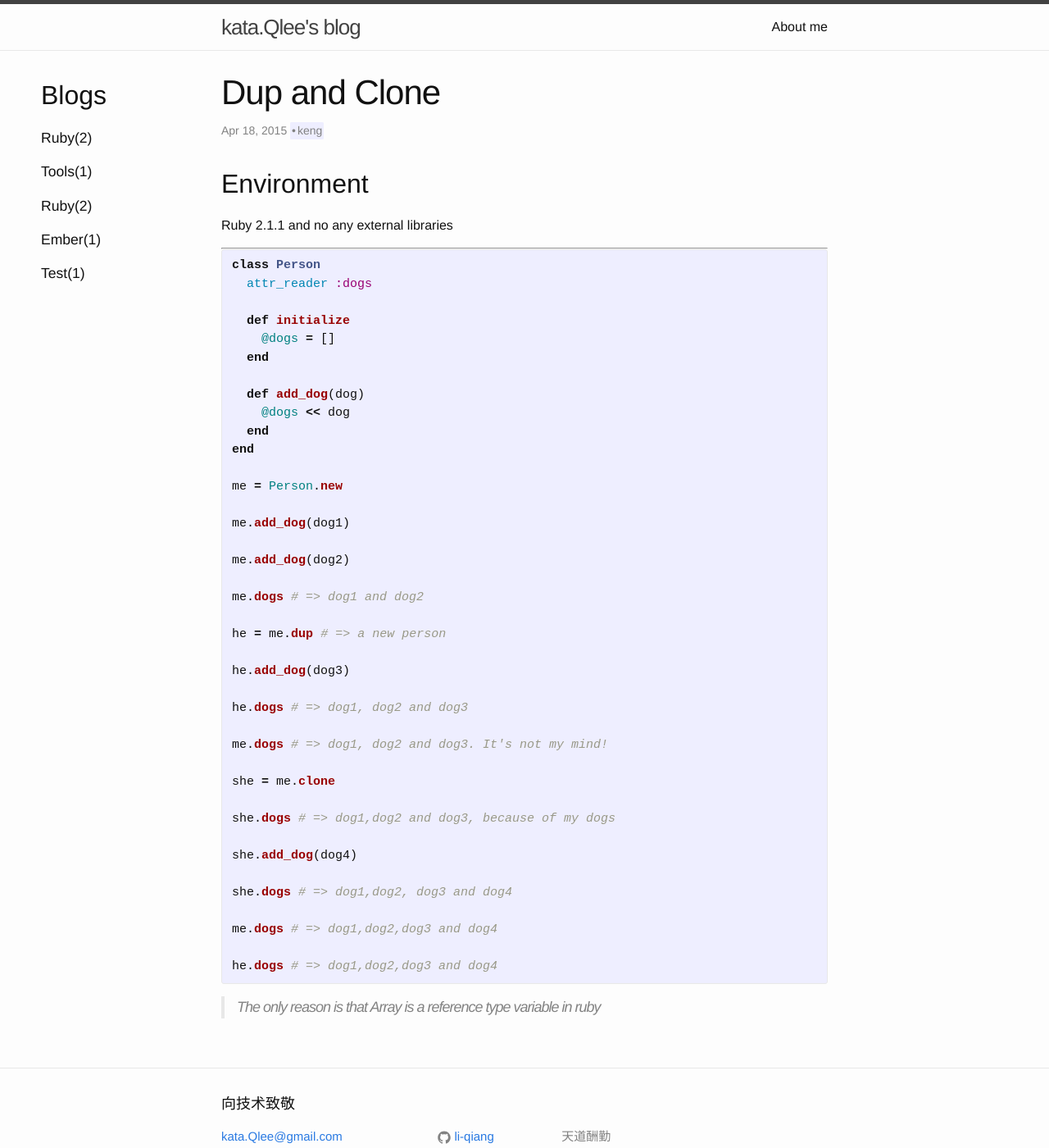
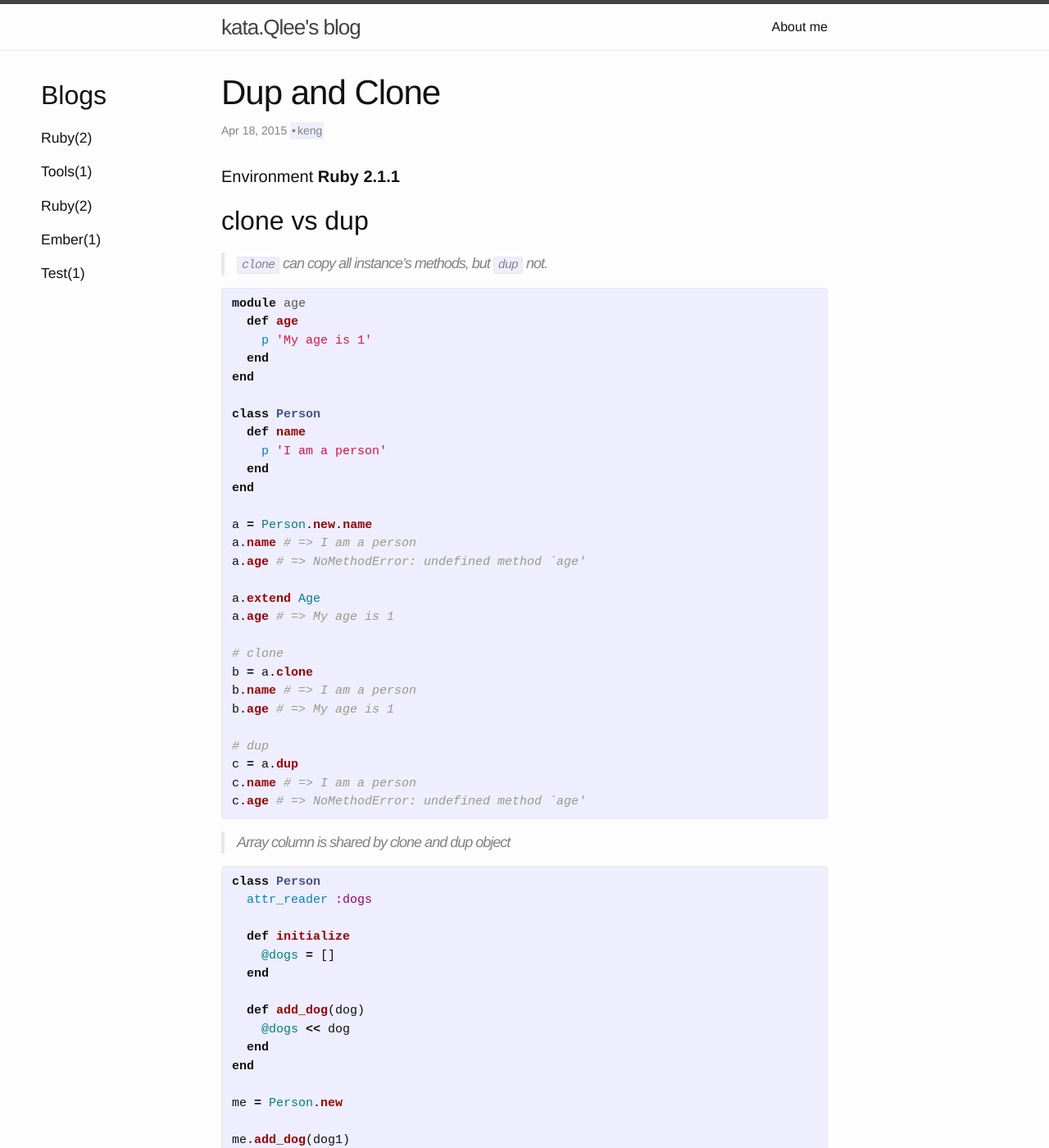
Before and after one commit to li-qiang/li-qiang.github.io, a Jekyll site: the page built from _posts/2015-04-18-dup-clone.markdown, in a window 1280 px wide and 1400 px high. Shown: the whole window at 82% size. Built offline with Jekyll 4.4.1, drawn with Linux system fonts in a browser that asks for light colours; Markdown is read by kramdown in place of the engine named in the settings; some of the changed text lies outside the part shown.

Commit message:
add clone and dup differences

```diff
--- a/_posts/2015-04-18-dup-clone.markdown
+++ b/_posts/2015-04-18-dup-clone.markdown
@@ -4,9 +4,44 @@ title: Dup and Clone
 categories: ruby
 tags: keng
 ---
-## Environment ##
-Ruby 2.1.1 and no any external libraries
-- - -
+#### Environment **Ruby 2.1.1**
+
+## clone vs dup
+> `clone` can copy all instance's methods, but `dup` not.
+{% highlight ruby %}
+
+module age
+  def age
+    p 'My age is 1'
+  end
+end
+
+class Person
+  def name
+    p 'I am a person'
+  end
+end
+
+a = Person.new.name
+a.name # => I am a person
+a.age # => NoMethodError: undefined method `age'
+
+a.extend Age
+a.age # => My age is 1
+
+# clone
+b = a.clone
+b.name # => I am a person
+b.age # => My age is 1
+
+# dup
+c = a.dup
+c.name # => I am a person
+c.age # => NoMethodError: undefined method `age'
+
+{% endhighlight %}
+
+> Array column is shared by clone and dup object
 
 {% highlight ruby %}
 class Person
@@ -25,30 +60,26 @@ me = Person.new
 
 me.add_dog(dog1)
 
-me.add_dog(dog2)
-
-me.dogs # => dog1 and dog2
+me.dogs # => dog1
 
 he = me.dup # => a new person
 
-he.add_dog(dog3)
+he.add_dog(dog2)
 
-he.dogs # => dog1, dog2 and dog3
+he.dogs # => dog1, dog2
 
-me.dogs # => dog1, dog2 and dog3. It's not my mind!
+me.dogs # => dog1, dog2
 
 she = me.clone
 
-she.dogs # => dog1,dog2 and dog3, because of my dogs
+she.dogs # => dog1,dog2
 
-she.add_dog(dog4)
+she.add_dog(dog3)
 
-she.dogs # => dog1,dog2, dog3 and dog4
+she.dogs # => dog1,dog2, dog3
 
-me.dogs # => dog1,dog2,dog3 and dog4
+me.dogs # => dog1,dog2,dog3
 
-he.dogs # => dog1,dog2,dog3 and dog4
+he.dogs # => dog1,dog2,dog3
 
 {% endhighlight %}
-
-> The only reason is that Array is a reference type variable in ruby
```
